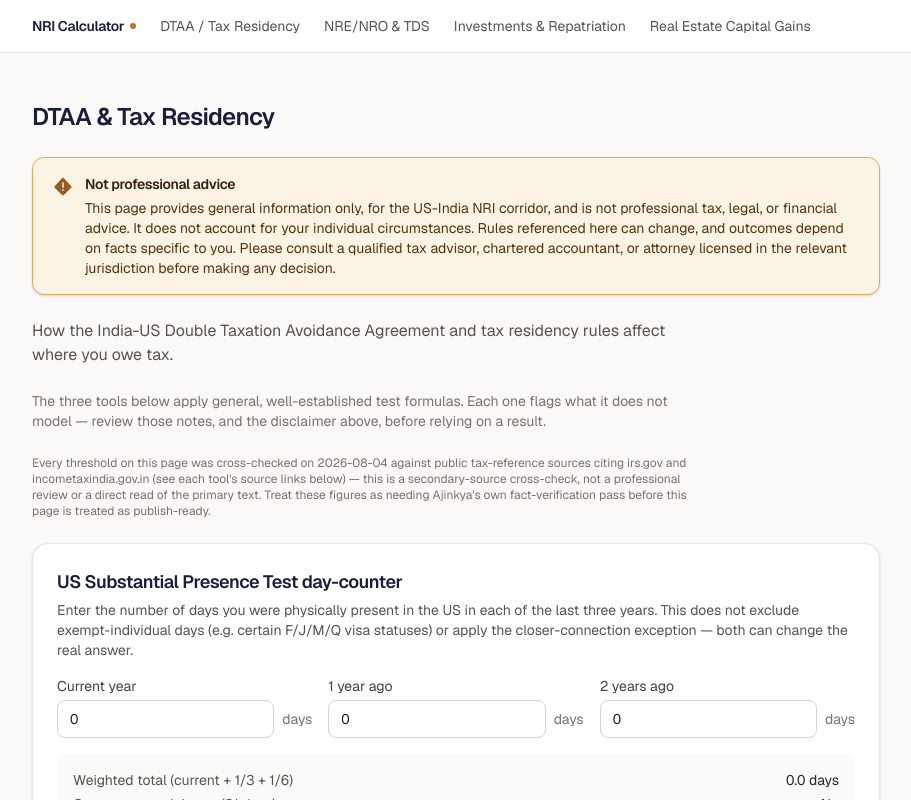
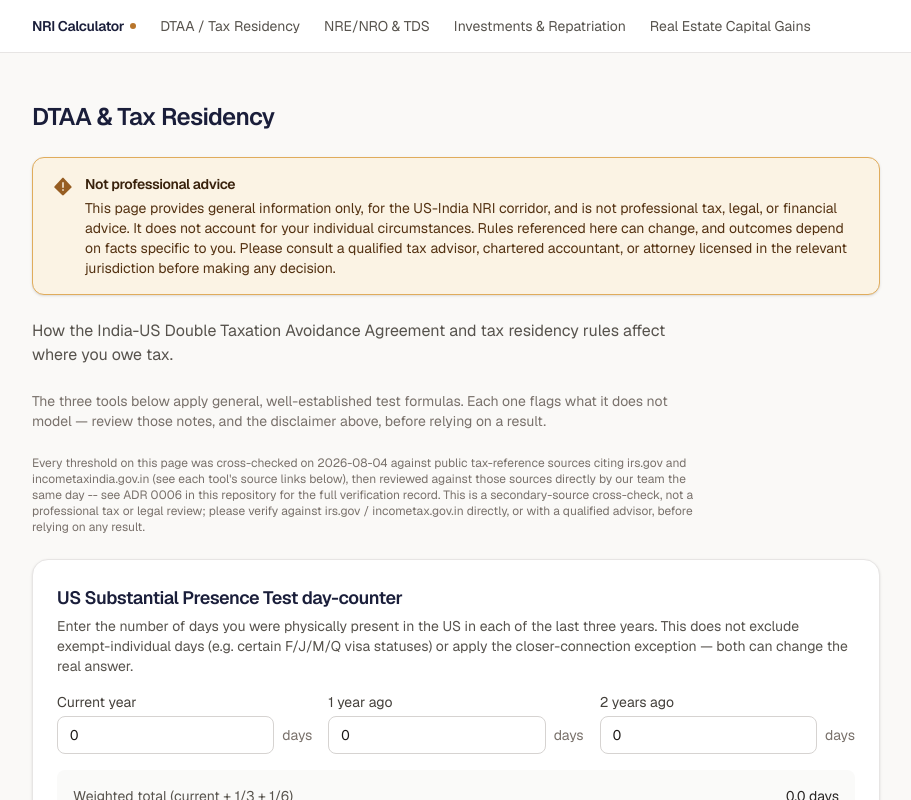
Before and after one commit to Gauribiz/nri-calculator, a Next.js app: page /dtaa-tax-residency in a window 1280 px wide. Shown: the top 800 px of the page, without its empty margins (184-1095 px from the left). Built offline with nearby package versions, Linux system fonts and the light colour scheme.

Commit message:
Clarify tax residency verification process
Updated verification process description for clarity and added reference to ADR 0006.

```diff
--- a/src/app/dtaa-tax-residency/page.tsx
+++ b/src/app/dtaa-tax-residency/page.tsx
@@ -34,10 +34,12 @@ export default function DtaaTaxResidencyPage() {
       <p className="max-w-2xl text-xs text-stone-500 dark:text-primary-300/60">
         Every threshold on this page was cross-checked on 2026-08-04 against
         public tax-reference sources citing irs.gov and incometaxindia.gov.in
-        (see each tool&apos;s source links below) — this is a secondary-source
-        cross-check, not a professional review or a direct read of the
-        primary text. Treat these figures as needing Ajinkya&apos;s own
-        fact-verification pass before this page is treated as publish-ready.
+        (see each tool&apos;s source links below), then reviewed against those
+        sources directly by our team the same day -- see ADR 0006 in this
+        repository for the full verification record. This is a
+        secondary-source cross-check, not a professional tax or legal review;
+        please verify against irs.gov / incometax.gov.in directly, or with a
+        qualified advisor, before relying on any result.
       </p>
 
       <div className="flex flex-col gap-6">
```
